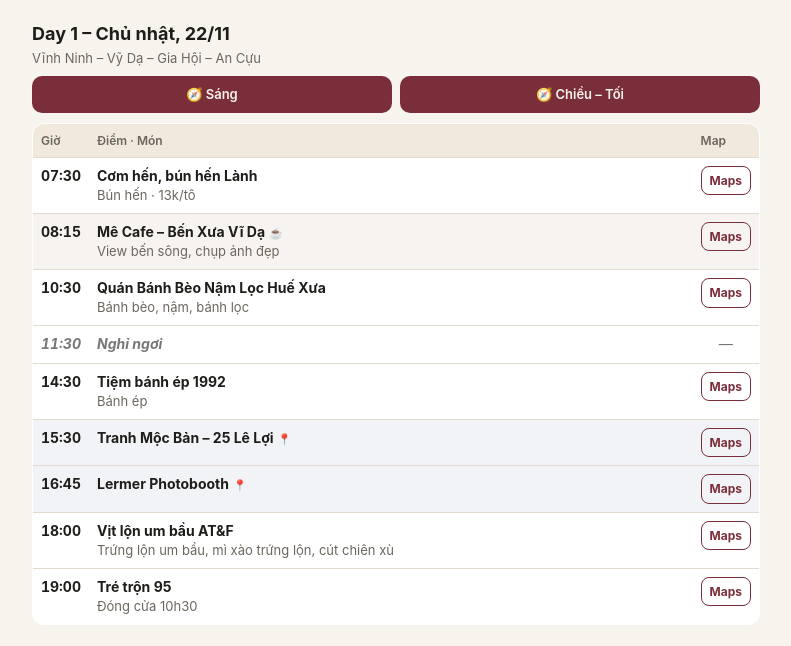
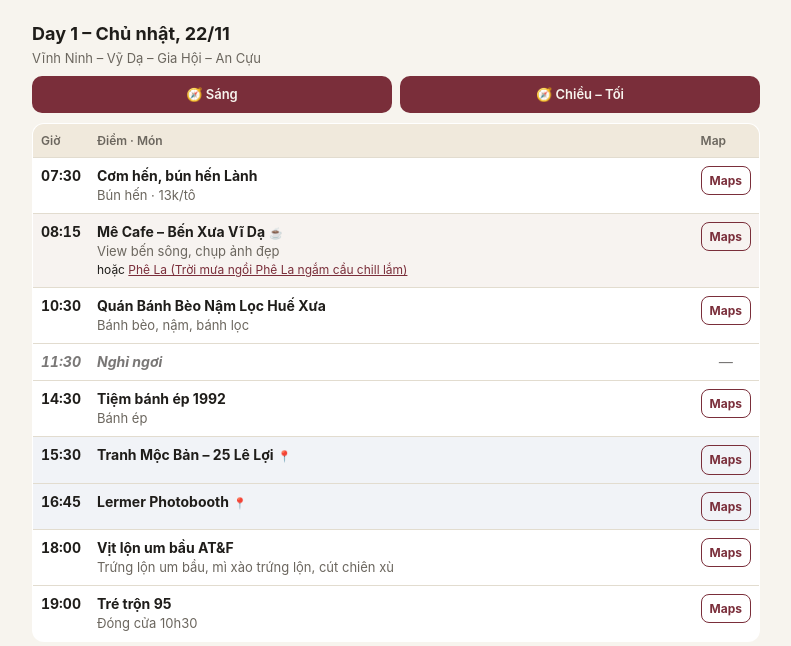
Before and after one commit to luandang4/hue-food-tour, a plain HTML site: page index.html in a window 1280 px wide. Shown: the part 74-720 px from the top of the page, without its empty margins (244-1035 px from the left). Drawn offline with Linux system fonts and the light colour scheme.

Commit message:
Day 1: add Phê La as rainy-day option for morning cafe
Co-Authored-By: Claude Opus 5.5 <noreply@anthropic.com>

```diff
--- a/index.html
+++ b/index.html
@@ -75,7 +75,11 @@ const TOURS = {
     "kind": "cafe",
     "name": "Mê Cafe – Bến Xưa Vĩ Dạ",
     "dish": "View bến sông, chụp ảnh đẹp",
-    "map": "https://www.google.com/maps/place/M%C3%AA+-+Cafe+B%E1%BA%BFn+X%C6%B0a/@16.4770875,107.5923485,17z/data=!3m1!4b1!4m6!3m5!1s0x3141a1007ab31489:0x3626544adbe4f10b!8m2!3d16.4770824!4d107.5949288!16s%2Fg%2F11lmk7zc3f"
+    "map": "https://www.google.com/maps/place/M%C3%AA+-+Cafe+B%E1%BA%BFn+X%C6%B0a/@16.4770875,107.5923485,17z/data=!3m1!4b1!4m6!3m5!1s0x3141a1007ab31489:0x3626544adbe4f10b!8m2!3d16.4770824!4d107.5949288!16s%2Fg%2F11lmk7zc3f",
+    "alt": [
+     "Phê La (Trời mưa ngồi Phê La ngắm cầu chill lắm)",
+     "https://www.google.com/maps/place/Ph%C3%AA+La+-+Hu%C3%AA%CC%81/@16.4671334,107.5905512,17z/data=!4m6!3m5!1s0x3141a11ad897d571:0x75b479b362cb2a74!8m2!3d16.4671334!4d107.5905512!16s%2Fg%2F11yskxfdbd"
+    ]
    },
    {
     "time": "10:30",
@@ -288,7 +292,7 @@ document.getElementById("app").innerHTML = Object.values(TOURS).map(t => `
         <td class="t">${esc(s.time)}</td>
         <td><span class="n">${esc(s.name)}</span>${k.join("")}
           ${d ? `<div class="d">${esc(d)}</div>` : ""}
-          ${s.alt ? `<div class="alt">Thay thế: ${a(s.alt[1], esc(s.alt[0]))}</div>` : ""}</td>
+          ${s.alt ? `<div class="alt">hoặc ${a(s.alt[1], esc(s.alt[0]))}</div>` : ""}</td>
         <td class="m">${s.map ? a(s.map, "Maps") : "—"}</td></tr>`;
     }).join("")}</tbody>
   </table>`).join("");
```
Also changed, not shown: 1 other file.
